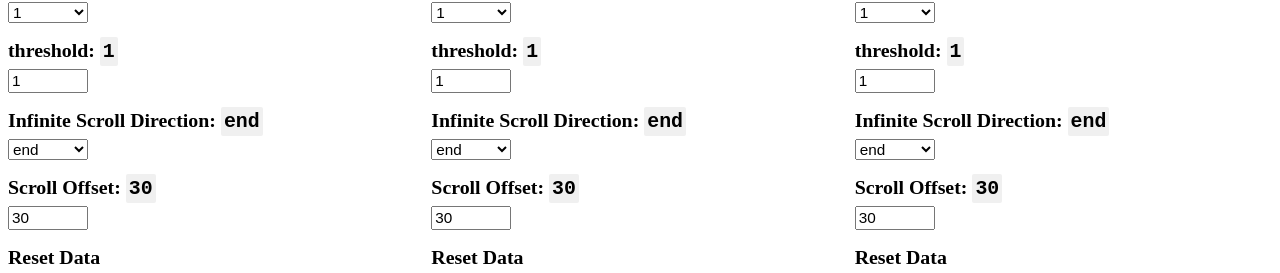
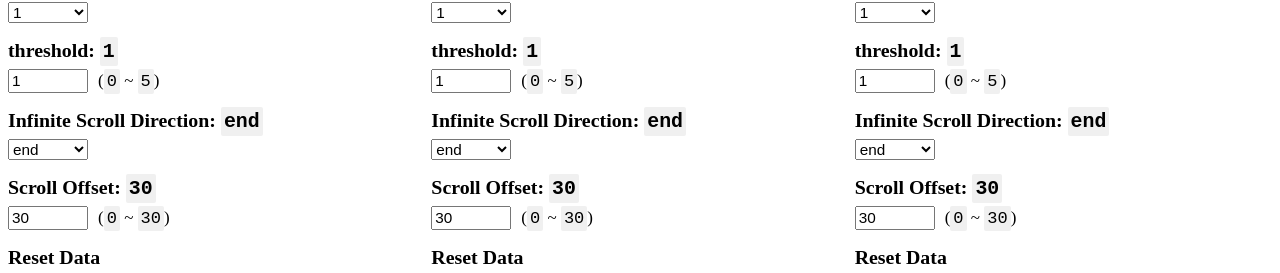
Before and after one commit to dlguswo333/react-window-infinite-scroll, a React (Vite) app in the folder preview/: page / in a window 1280 px wide. Shown: the part 136-409 px from the top of the page. Built offline with nearby package versions, Linux system fonts and the light colour scheme.

Commit message:
[#38] Add descriptions to configurable values

```diff
--- a/preview/src/Config.tsx
+++ b/preview/src/Config.tsx
@@ -54,6 +54,7 @@ const Config = ({
           setThreshold(value);
         }
       }} />
+      (<code>0</code> ~ <code>5</code>)
     </div>
     <div>
       <h3>Infinite Scroll Direction: <code>{infiniteScrollDirection}</code></h3>
@@ -79,6 +80,7 @@ const Config = ({
           setScrollOffset(value);
         }
       }} />
+      (<code>0</code> ~ <code>30</code>)
     </div>
     <div>
       <h3>Reset Data</h3>
--- a/preview/src/asset/Style.scss
+++ b/preview/src/asset/Style.scss
@@ -59,6 +59,7 @@ $big-screen: 800px;
         min-width: 80px;
         field-sizing: content;
         font-size: 0.9rem;
+        margin-right: 10px;
     }
     code {
         background-color: #f0f0f0;
```
